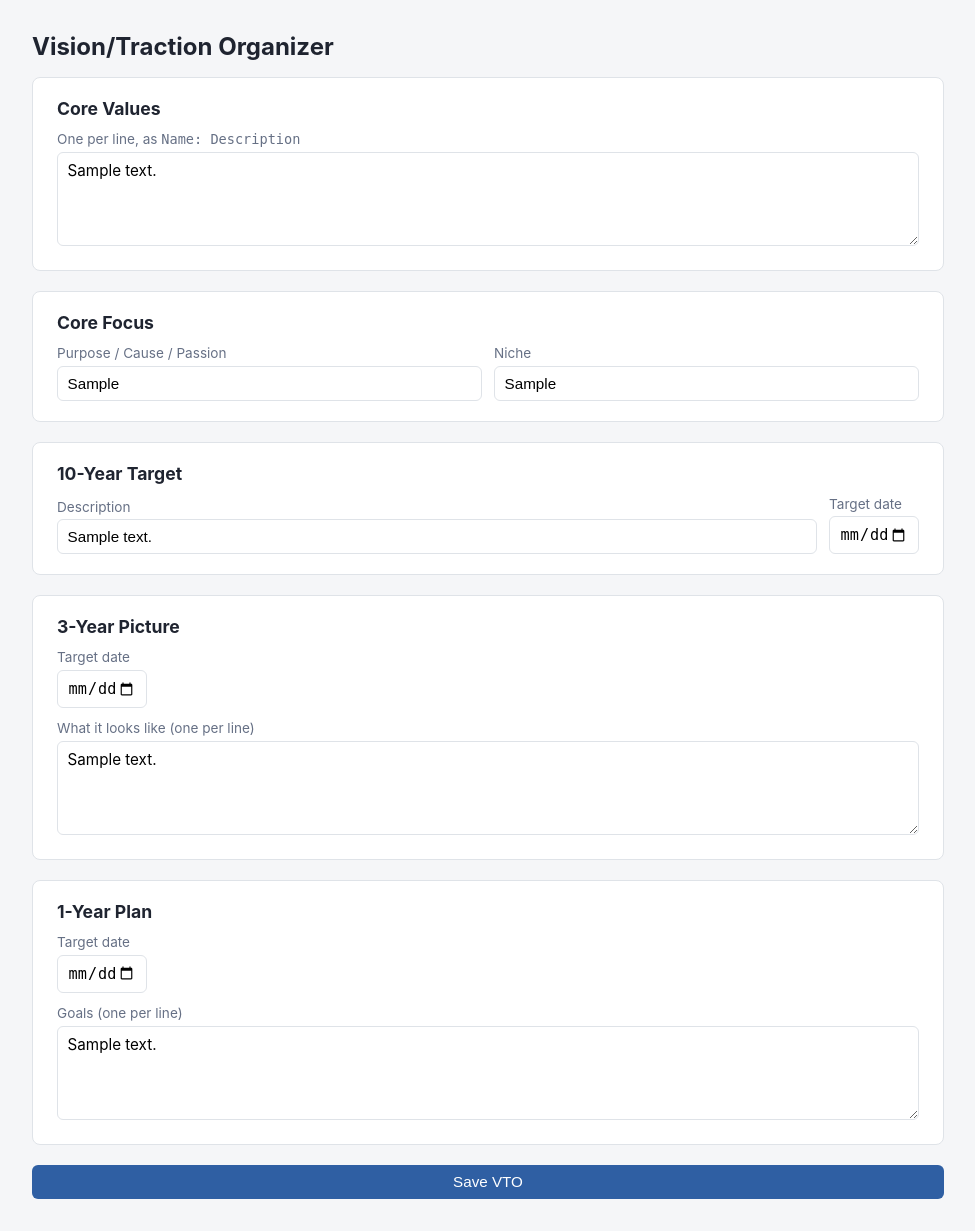
After one commit to fidoogle/traction-app, a FastAPI app: template app/templates/vto/edit.html in a window 1280 px wide. The commit adds this page. Shown: the whole page, without its empty margins (152-1127 px from the left). Run offline with FastAPI, Linux system fonts and the light colour scheme; the template is opened without the code that fills it: most values are stand-ins (such as "Sample title", 1, 10 or a date in 2020).

Commit message:
Add VTO editor
One big form instead of the list+row pattern used elsewhere, since VTO
is a single per-org document. Maps the JSONB-shaped sections onto plain
form fields without inventing dynamic add/remove-row JS: core values
are "Name: Description" one per line in a textarea (parsed/reassembled
server-side), 3-year "looks like" and 1-year "goals" are one item per
line, target dates are plain HTML date inputs. Submits via hx-put to
the same upsert semantics as the JSON API - the whole form re-renders
in place with a "Saved." banner on success.

Viewers get a clean read-only rendering of the same document instead of
the form, with "Not set yet." for any section that's empty.

Verified end-to-end in a real browser against live Postgres: the full
seeded VTO document pre-filled correctly into every field, including
the core-values text reconstruction and both date inputs; edited three
different sections (purpose, added a core value, added a 3-year-picture
item) and confirmed all three round-tripped correctly through Postgres
JSONB after a save, with the row count staying at 1 (upsert, not a
duplicate); confirmed a viewer sees the read-only view with no form
elements at all; confirmed the server rejects a viewer's forged PUT
(403); temporarily cleared the document to confirm both the viewer's
"Not set yet." empty state and the editor's blank-form empty state
render without errors, then restored the original seeded content
exactly.

```diff
--- a/app/static/style.css
+++ b/app/static/style.css
@@ -244,6 +244,15 @@ svg.sparkline {
 .trend-line { stroke: var(--brand); stroke-width: 2; }
 .goal-line { stroke: var(--text-muted); stroke-width: 1; stroke-dasharray: 4 3; }
 
+.saved-banner {
+  background: var(--on-track-bg);
+  color: var(--on-track);
+  border-radius: 6px;
+  padding: 0.5rem 0.7rem;
+  font-size: 0.85rem;
+  margin-bottom: 1rem;
+}
+
 .login-wrap {
   min-height: 100vh;
   display: flex;
--- a/app/templates/base.html
+++ b/app/templates/base.html
@@ -19,6 +19,7 @@
       <a href="/todos">To-Dos</a>
       <a href="/meetings">Meetings</a>
       <a href="/seats">Org Chart</a>
+      <a href="/vto">VTO</a>
       <a href="/teams">Teams</a>
       <a href="/users">Users</a>
       <span class="user-info">{{ current_user.name }} &middot; {{ current_user.role.value }}</span>
--- /dev/null
+++ b/app/templates/vto/_form.html
@@ -0,0 +1,148 @@
+<div id="vto-form-wrap">
+  {% if saved %}
+  <div class="saved-banner">Saved.</div>
+  {% endif %}
+
+  {% if current_user.role.value == "viewer" %}
+    <div class="card">
+      <h2>Core Values</h2>
+      {% if vto and vto.core_values %}
+      <ul>
+        {% for cv in vto.core_values %}
+        <li><strong>{{ cv.name }}</strong>{% if cv.description %} — {{ cv.description }}{% endif %}</li>
+        {% endfor %}
+      </ul>
+      {% else %}
+      <p class="text-muted">Not set yet.</p>
+      {% endif %}
+    </div>
+
+    <div class="card">
+      <h2>Core Focus</h2>
+      <p><strong>Purpose:</strong> {{ vto.core_focus_purpose if vto and vto.core_focus_purpose else "—" }}</p>
+      <p><strong>Niche:</strong> {{ vto.core_focus_niche if vto and vto.core_focus_niche else "—" }}</p>
+    </div>
+
+    <div class="card">
+      <h2>10-Year Target</h2>
+      {% if vto and vto.ten_year_target %}
+      <p>
+        {{ vto.ten_year_target.description }}
+        {% if vto.ten_year_target.target_date %}(by {{ vto.ten_year_target.target_date }}){% endif %}
+      </p>
+      {% else %}
+      <p class="text-muted">Not set yet.</p>
+      {% endif %}
+    </div>
+
+    <div class="card">
+      <h2>3-Year Picture</h2>
+      {% if vto and vto.three_year_picture %}
+        {% if vto.three_year_picture.target_date %}
+        <p class="text-muted">Target date: {{ vto.three_year_picture.target_date }}</p>
+        {% endif %}
+        <ul>
+          {% for item in vto.three_year_picture.looks_like %}
+          <li>{{ item }}</li>
+          {% endfor %}
+        </ul>
+      {% else %}
+      <p class="text-muted">Not set yet.</p>
+      {% endif %}
+    </div>
+
+    <div class="card">
+      <h2>1-Year Plan</h2>
+      {% if vto and vto.one_year_plan %}
+        {% if vto.one_year_plan.target_date %}
+        <p class="text-muted">Target date: {{ vto.one_year_plan.target_date }}</p>
+        {% endif %}
+        <ul>
+          {% for item in vto.one_year_plan.goals %}
+          <li>{{ item }}</li>
+          {% endfor %}
+        </ul>
+      {% else %}
+      <p class="text-muted">Not set yet.</p>
+      {% endif %}
+    </div>
+  {% else %}
+    <form hx-put="/vto" hx-target="#vto-form-wrap" hx-swap="outerHTML">
+      <div class="card">
+        <h2>Core Values</h2>
+        <div class="form-row">
+          <div class="field field-full">
+            <label for="core_values">One per line, as <code>Name: Description</code></label>
+            <textarea id="core_values" name="core_values" rows="4">{{ core_values_text }}</textarea>
+          </div>
+        </div>
+      </div>
+
+      <div class="card">
+        <h2>Core Focus</h2>
+        <div class="form-row">
+          <div class="field">
+            <label for="core_focus_purpose">Purpose / Cause / Passion</label>
+            <input type="text" id="core_focus_purpose" name="core_focus_purpose"
+                   value="{{ vto.core_focus_purpose if vto and vto.core_focus_purpose else '' }}">
+          </div>
+          <div class="field">
+            <label for="core_focus_niche">Niche</label>
+            <input type="text" id="core_focus_niche" name="core_focus_niche"
+                   value="{{ vto.core_focus_niche if vto and vto.core_focus_niche else '' }}">
+          </div>
+        </div>
+      </div>
+
+      <div class="card">
+        <h2>10-Year Target</h2>
+        <div class="form-row">
+          <div class="field">
+            <label for="ten_year_target_description">Description</label>
+            <input type="text" id="ten_year_target_description" name="ten_year_target_description"
+                   value="{{ vto.ten_year_target.description if vto and vto.ten_year_target else '' }}">
+          </div>
+          <div class="field field-narrow">
+            <label for="ten_year_target_date">Target date</label>
+            <input type="date" id="ten_year_target_date" name="ten_year_target_date"
+                   value="{{ vto.ten_year_target.target_date if vto and vto.ten_year_target else '' }}">
+          </div>
+        </div>
+      </div>
+
+      <div class="card">
+        <h2>3-Year Picture</h2>
+        <div class="form-row">
+          <div class="field field-narrow">
+            <label for="three_year_target_date">Target date</label>
+            <input type="date" id="three_year_target_date" name="three_year_target_date"
+                   value="{{ vto.three_year_picture.target_date if vto and vto.three_year_picture else '' }}">
+          </div>
+          <div class="field field-full">
+            <label for="three_year_looks_like">What it looks like (one per line)</label>
+            <textarea id="three_year_looks_like" name="three_year_looks_like" rows="4">{{ looks_like_text }}</textarea>
+          </div>
+        </div>
+      </div>
+
+      <div class="card">
+        <h2>1-Year Plan</h2>
+        <div class="form-row">
+          <div class="field field-narrow">
+            <label for="one_year_target_date">Target date</label>
+            <input type="date" id="one_year_target_date" name="one_year_target_date"
+                   value="{{ vto.one_year_plan.target_date if vto and vto.one_year_plan else '' }}">
+          </div>
+          <div class="field field-full">
+            <label for="one_year_goals">Goals (one per line)</label>
+            <textarea id="one_year_goals" name="one_year_goals" rows="4">{{ goals_text }}</textarea>
+          </div>
+        </div>
+      </div>
+
+      <div class="form-row">
+        <button class="primary" type="submit">Save VTO</button>
+      </div>
+    </form>
+  {% endif %}
+</div>
--- /dev/null
+++ b/app/templates/vto/edit.html
@@ -0,0 +1,6 @@
+{% extends "base.html" %}
+{% block title %}VTO - Traction/EOS{% endblock %}
+{% block content %}
+<h1>Vision/Traction Organizer</h1>
+{% include "vto/_form.html" %}
+{% endblock %}
--- a/app/web/routes.py
+++ b/app/web/routes.py
@@ -10,6 +10,7 @@ from app.web.seats_routes import router as seats_routes
 from app.web.teams_routes import router as teams_routes
 from app.web.todos_routes import router as todos_routes
 from app.web.users_routes import router as users_routes
+from app.web.vto_routes import router as vto_routes
 
 web_router = APIRouter()
 web_router.include_router(auth_routes)
@@ -22,3 +23,4 @@ web_router.include_router(users_routes)
 web_router.include_router(scorecard_routes)
 web_router.include_router(meetings_routes)
 web_router.include_router(seats_routes)
+web_router.include_router(vto_routes)
```
Also changed, not shown: app/web/vto_routes.py (added, +113 -0 lines).
